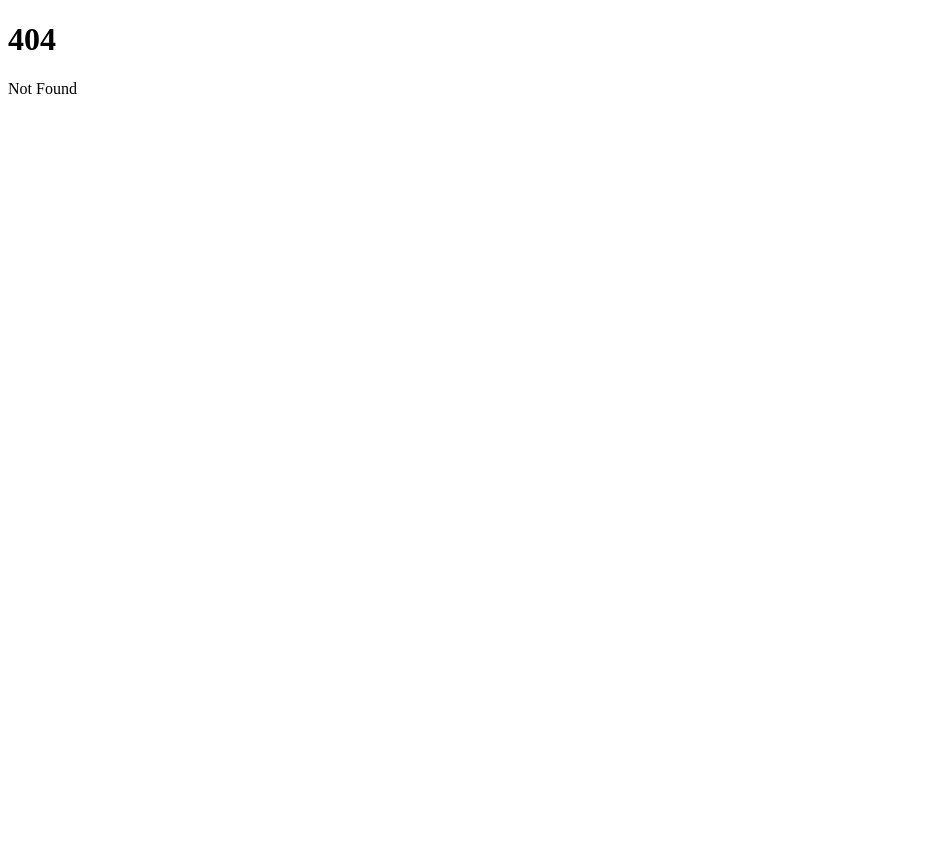
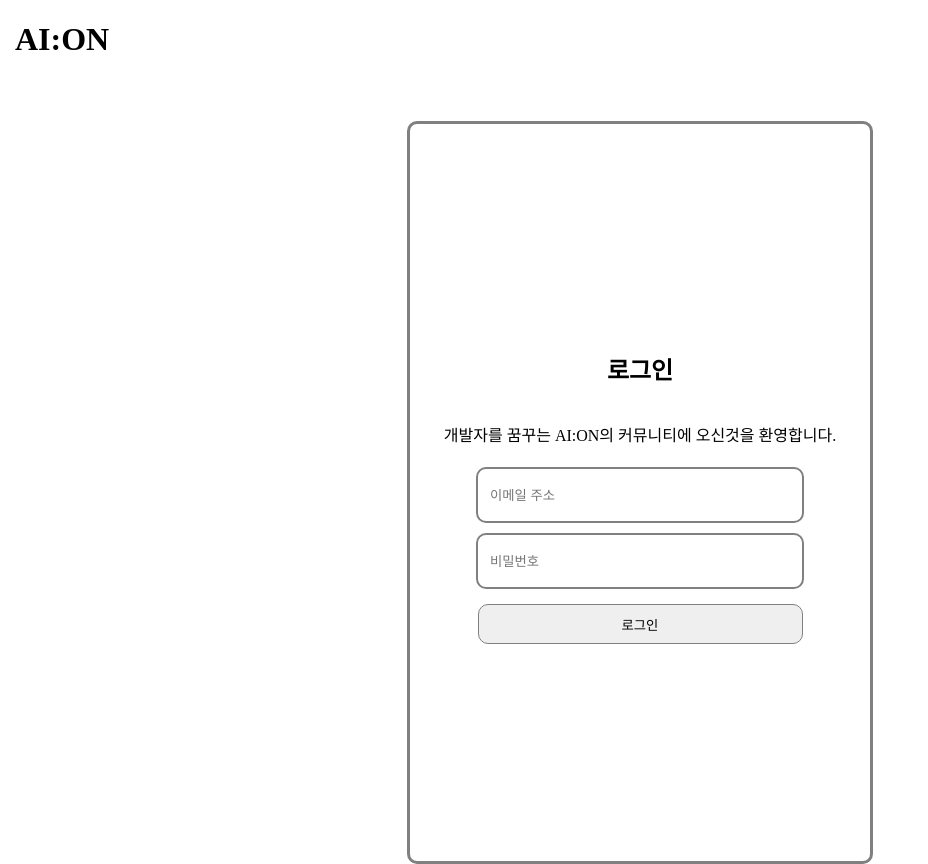
Before and after one commit to kimyoojun/AI-ON_commuity, a SvelteKit app: page /sign_in in a window 1280 px wide. Before the commit this address had no page. Shown: the whole page, without its empty margins (0-928 px from the left). Before the commit the page ends 800 px from the top, so only its background shows below. Built offline with nearby package versions, Linux system fonts and the light colour scheme.

Commit message:
로그인 페이지 제작과 로그인 페이지에서 로고 클릭시 홈 화면으로 이동

```diff
--- a/src/app.html
+++ b/src/app.html
@@ -10,3 +10,9 @@
 		<div style="display: contents">%sveltekit.body%</div>
 	</body>
 </html>
+
+<style>
+	body {
+		margin: 0px;
+	}
+</style>
--- /dev/null
+++ b/src/routes/(auth)/sign_in/+page.svelte
@@ -0,0 +1,94 @@
+<div id="main_box">
+    <div id="top_bar">
+        <h1 id="title_text">
+            <a href="/" id="title_A">AI:ON</a>
+        </h1>
+    </div>
+    <div id="body">
+        <div id="login_box">
+            <h2 id="login_text">로그인</h2>
+            <p id="hi_text">개발자를 꿈꾸는 AI:ON의 커뮤니티에 오신것을 환영합니다.</p>
+            <input placeholder="이메일 주소" class="login_input">
+            <input placeholder="비밀번호" class="login_input">
+            <button id="login_button">로그인</button>
+        </div>
+    </div>
+</div>
+
+<style>
+    #main_box {
+        width: 100%;
+        height: 100%;
+    }
+
+    #top_bar {
+        width: 100%;
+        height: 100px;
+    }
+
+    #title_text {
+        margin-left: 15px;
+    }
+
+    #title_A {
+        text-decoration-line: none;
+        color: black
+    }
+
+    #body {
+        width: 100%;
+        height: 100%;
+        display: flex;
+        align-items: center;
+        justify-content: center;
+    }
+
+    #login_box {
+        width: 460px;
+        height: 737px;
+        border: 3px solid gray;
+        border-radius: 10px;
+        display: flex;
+        /* 세로기준으로 가운데 정렬 */
+        align-items: center;
+        /* 가로기준 가운데 정렬 */
+        justify-content: center;
+        /* column으로 세로로 정렬 */
+        flex-direction: column;
+    }
+
+    #login_text {
+        width: 100%;
+        display: flex;
+        /* 가로 기준으로 가운데 정렬 */
+        justify-content: center;
+        color: black;
+    }
+
+    #hi_text {
+        width: 100%;
+        text-align: center;
+        color: black;
+    }
+
+    .login_input {
+        width: 300px;
+        height: 20px;
+        padding: 16px 12px;
+        border: 2px solid gray;
+        border-radius: 10px;
+        margin: 5px 0;
+    }
+
+    #login_button {
+        width: 325px;
+        height: 40px;
+        padding: 16px 12px;
+        border: 1.5px solid gray;
+        border-radius: 10px;
+        margin: 10px 0;
+        display: flex;
+        align-items: center;
+        justify-content: center;
+    }
+</style>
--- /dev/null
+++ b/src/routes/(auth)/sign_up/+page.svelte
@@ -0,0 +1 @@
+<h1>회원가입</h1>
```
Also changed, not shown: src/routes/+page.svelte (+8 -16 lines).
